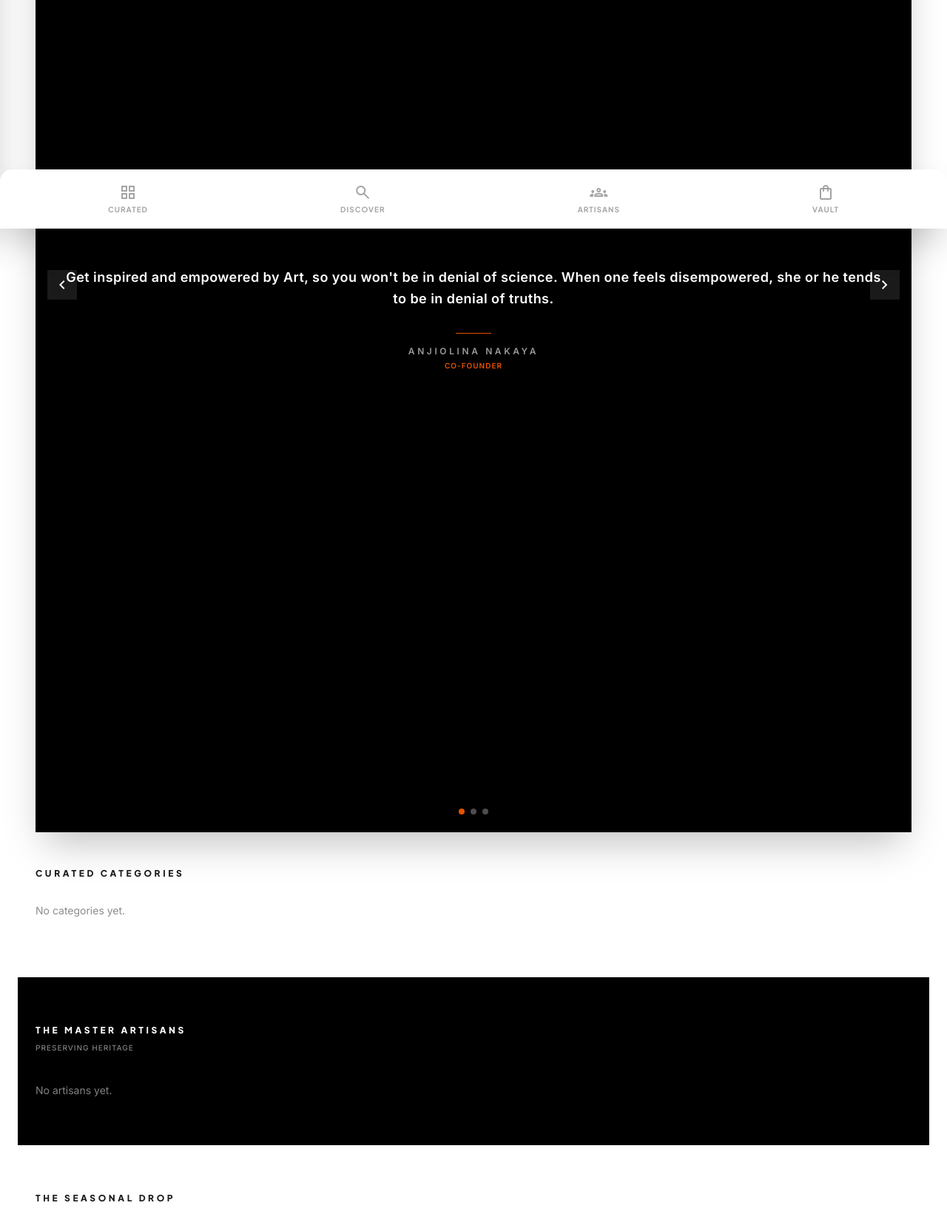
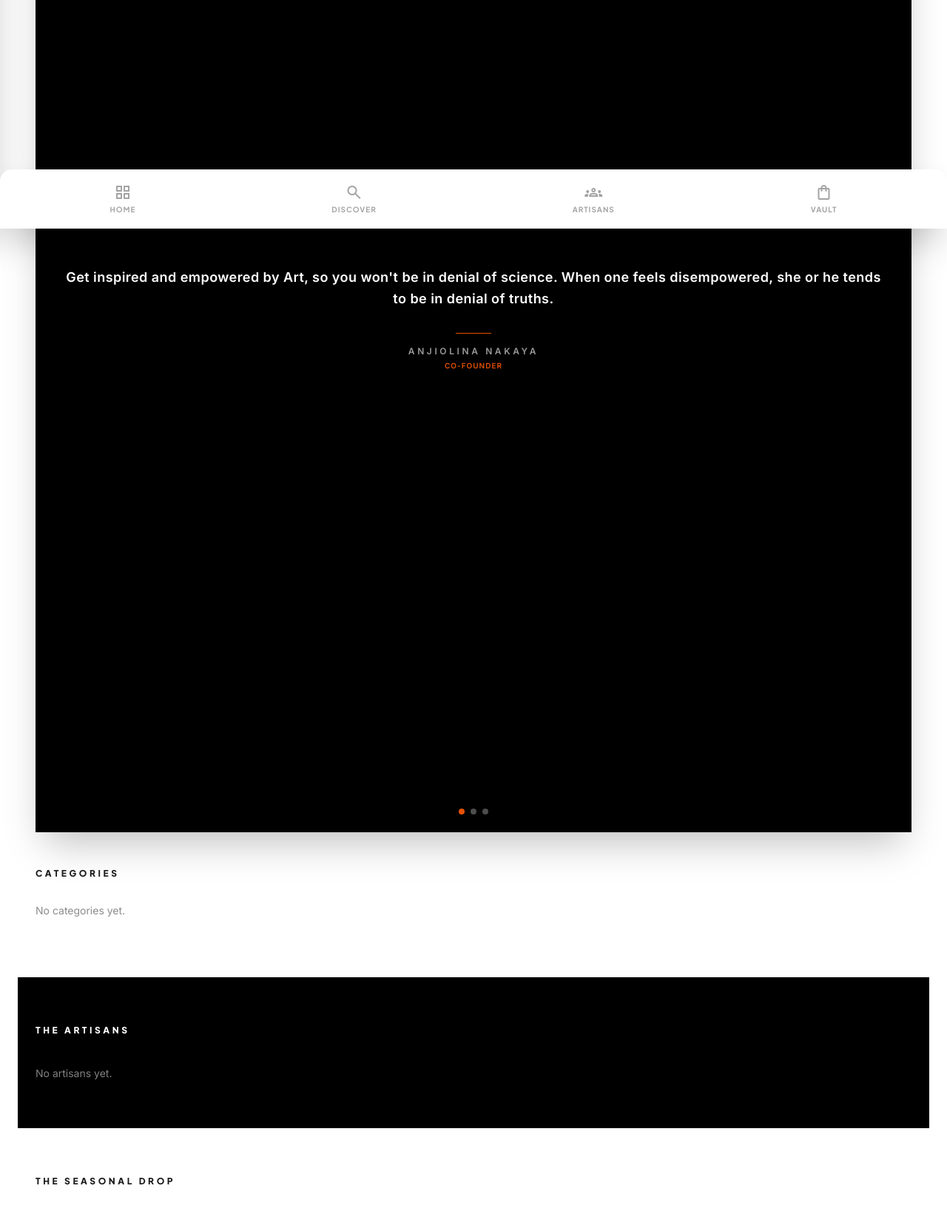
Before and after one commit to anjiolinanakayacontact-netizen/artisan-marketplace, a Django app: page / in a window 1280 px wide. Shown: the part 491-2155 px from the top of the page at 74% size. Run offline with Django 5.2, Linux system fonts and the light colour scheme; data comes from the database, SQL or seed files in the repository; data that the repository does not hold is empty; some libraries are stand-ins or nearby versions.

Commit message:
Update homepage: remove slider arrows, rename sections, change bottom nav 'Curated' to 'Home'

```diff
--- a/templates/base.html
+++ b/templates/base.html
@@ -133,11 +133,11 @@
     {% endblock %}
 </main>
 
-<!-- Bottom Navigation – now visible on all screen sizes (md:hidden removed) -->
+<!-- Bottom Navigation – now visible on all screen sizes, "Curated" changed to "Home" -->
 <nav class="fixed bottom-0 left-0 w-full flex justify-around items-center h-20 pb-safe px-4 bg-[#ffffff] z-50 rounded-t-2xl shadow-2xl">
     <a href="{% url 'home' %}" class="flex flex-col items-center justify-center text-[#1b1b1b]/40 hover:text-[#a43700] transition-colors active:scale-90 duration-300">
         <span class="material-symbols-outlined">grid_view</span>
-        <span class="text-[10px] font-bold uppercase tracking-widest font-headline mt-1">Curated</span>
+        <span class="text-[10px] font-bold uppercase tracking-widest font-headline mt-1">Home</span>
     </a>
     <a href="{% url 'search' %}" class="flex flex-col items-center justify-center text-[#1b1b1b]/40 hover:text-[#a43700] transition-colors active:scale-90 duration-300">
         <span class="material-symbols-outlined">search</span>
--- a/templates/store/home.html
+++ b/templates/store/home.html
@@ -12,7 +12,7 @@
 
 {% block content %}
 
-<!-- Hero Section - Quote Slider (unchanged) -->
+<!-- Hero Section - Quote Slider (arrows removed) -->
 <section class="relative px-6 pt-6 pb-12">
     <div class="relative w-full aspect-[4/5] overflow-hidden shadow-2xl bg-black">
         <div id="slider" class="flex transition-transform duration-700 ease-in-out h-full">
@@ -47,12 +47,7 @@
                 <span class="text-primary text-[10px] font-bold uppercase tracking-widest mt-1">Co-Founder</span>
             </div>
         </div>
-        <button onclick="prevSlide()" class="absolute left-4 top-1/2 -translate-y-1/2 w-10 h-10 bg-white/10 hover:bg-primary transition-colors flex items-center justify-center">
-            <span class="material-symbols-outlined text-white">chevron_left</span>
-        </button>
-        <button onclick="nextSlide()" class="absolute right-4 top-1/2 -translate-y-1/2 w-10 h-10 bg-white/10 hover:bg-primary transition-colors flex items-center justify-center">
-            <span class="material-symbols-outlined text-white">chevron_right</span>
-        </button>
+        <!-- Left/Right arrow buttons removed -->
         <div class="absolute bottom-6 left-1/2 -translate-x-1/2 flex gap-2">
             <button onclick="goToSlide(0)" id="dot-0" class="w-2 h-2 bg-primary rounded-full transition-all"></button>
             <button onclick="goToSlide(1)" id="dot-1" class="w-2 h-2 bg-white/30 rounded-full transition-all"></button>
@@ -61,9 +56,9 @@
     </div>
 </section>
 
-<!-- Categories Row (unchanged) -->
+<!-- Categories Row (renamed) -->
 <section class="px-6 mb-16">
-    <h2 class="font-headline font-black text-xs uppercase tracking-[0.3em] mb-8 text-on-surface">Curated Categories</h2>
+    <h2 class="font-headline font-black text-xs uppercase tracking-[0.3em] mb-8 text-on-surface">Categories</h2>
     <div class="flex gap-10 overflow-x-auto pb-4 no-scrollbar">
         {% for category in categories %}
         <a href="{% url 'search' %}?category={{ category.id }}" class="flex flex-col items-center gap-3 min-w-fit group">
@@ -78,12 +73,12 @@
     </div>
 </section>
 
-<!-- Featured Artisans (unchanged) -->
+<!-- Featured Artisans (renamed, subtitle removed) -->
 <section class="bg-black text-white py-16 px-6 mb-16">
     <div class="flex justify-between items-end mb-10">
         <div>
-            <h2 class="font-headline font-black text-xs uppercase tracking-[0.3em] text-white">The Master Artisans</h2>
-            <p class="text-[10px] text-white/50 font-medium uppercase mt-2 tracking-widest">Preserving Heritage</p>
+            <h2 class="font-headline font-black text-xs uppercase tracking-[0.3em] text-white">The Artisans</h2>
+            <!-- "Preserving Heritage" removed -->
         </div>
     </div>
     <div class="flex gap-8 overflow-x-auto no-scrollbar">
@@ -112,7 +107,7 @@
     <div class="grid grid-cols-2 gap-x-6 gap-y-12">
         {% for product in products %}
         <div class="group relative">
-            <!-- Product image container (black box) – ensures fit without zoom -->
+            <!-- Product image container -->
             <div class="aspect-square bg-surface-container overflow-hidden mb-5 relative group-hover:shadow-xl transition-all duration-500">
                 {% if product.image %}
                 <a href="{% url 'product_detail' product.pk %}">
@@ -129,7 +124,6 @@
             <p class="text-[9px] text-on-surface/50 mb-3 uppercase tracking-tighter">{{ product.artisan }}</p>
             <div class="flex items-center justify-between border-t border-black/5 pt-3">
                 <span class="font-headline font-black text-primary text-sm">₱{{ product.price }}</span>
-                <!-- BUTTON – visible and properly styled -->
                 <form method="post" action="{% url 'add_to_cart' product.pk %}">
                     {% csrf_token %}
                     <button type="submit" class="bg-black text-white w-10 h-10 flex items-center justify-center active:scale-90 transition-transform hover:bg-primary rounded-full">
@@ -146,7 +140,7 @@
     </div>
 </section>
 
-<!-- Footer (moved inside content, but base.html already has footer? Actually base.html does NOT have footer, so we keep it here) -->
+<!-- Footer -->
 <footer class="bg-black text-white w-full py-16 px-8 mt-auto flex flex-col items-center space-y-4 text-center">
     <span class="text-white font-black font-headline text-lg uppercase tracking-[0.4em]">KUNTANI STUDIOS</span>
     <p class="text-white/60 text-xs font-medium tracking-widest max-w-xs leading-relaxed">
@@ -160,7 +154,7 @@
 
 {% block extra_scripts %}
 <script>
-    // Slider functionality
+    // Slider functionality (auto-slide only, no arrow controls)
     let currentSlide = 0;
     const totalSlides = 3;
 
@@ -178,16 +172,6 @@
         }
     }
 
-    window.nextSlide = function() {
-        currentSlide = (currentSlide + 1) % totalSlides;
-        updateSlider();
-    };
-
-    window.prevSlide = function() {
-        currentSlide = (currentSlide - 1 + totalSlides) % totalSlides;
-        updateSlider();
-    };
-
     window.goToSlide = function(index) {
         currentSlide = index;
         updateSlider();
@@ -196,7 +180,8 @@
     // Auto slide every 5 seconds
     let autoSlideInterval = setInterval(() => {
         if (document.getElementById('slider')) {
-            nextSlide();
+            currentSlide = (currentSlide + 1) % totalSlides;
+            updateSlider();
         } else {
             clearInterval(autoSlideInterval);
         }
```
